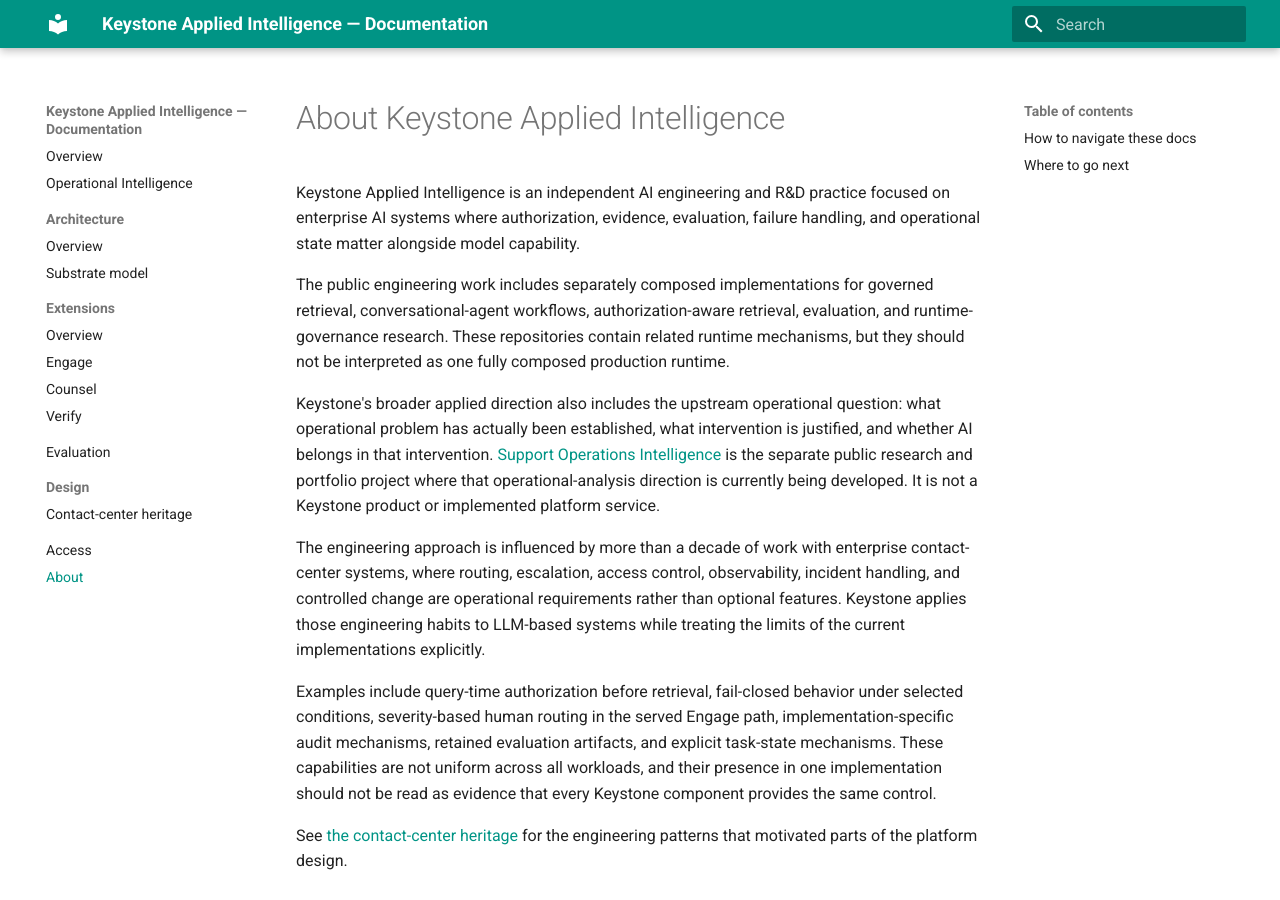
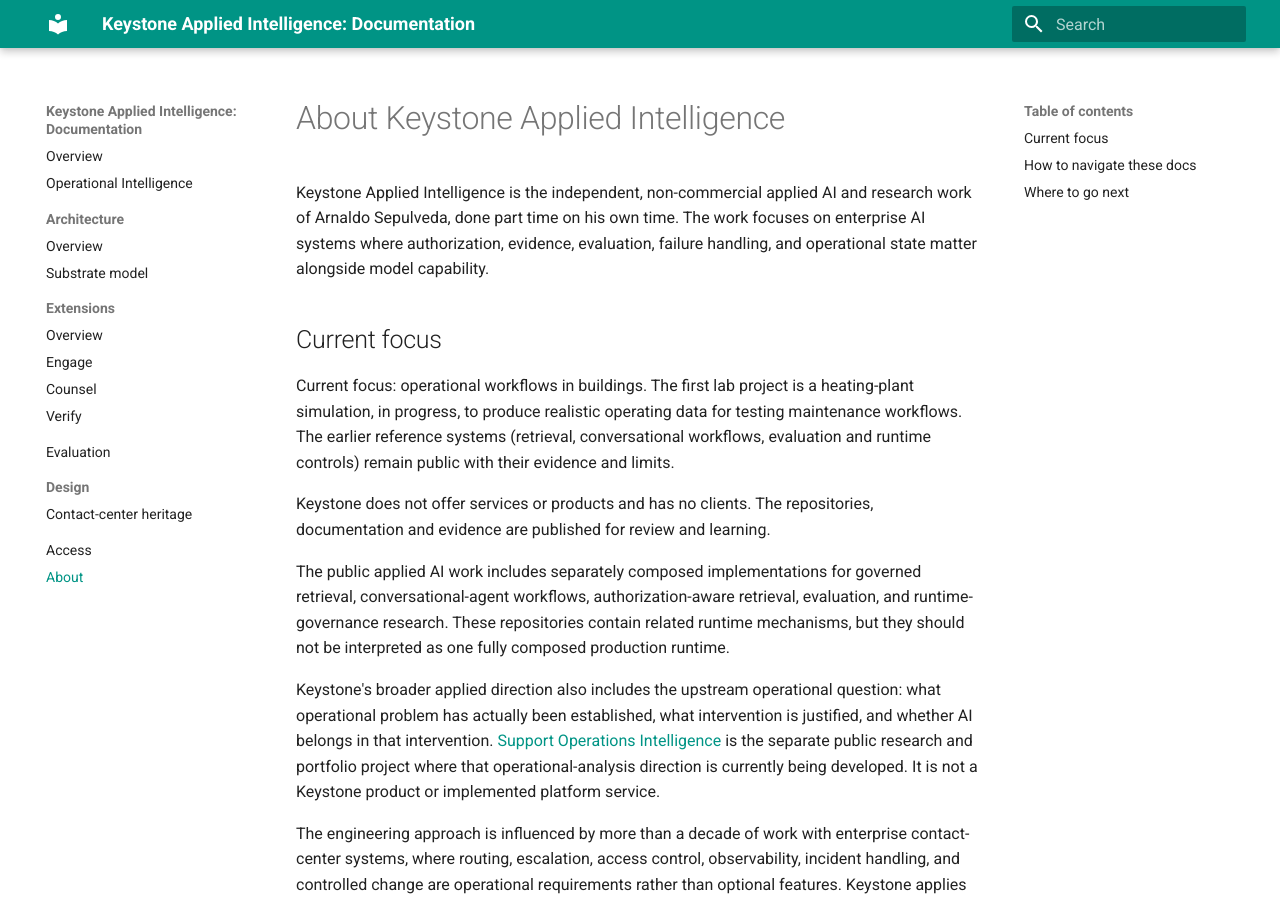
Before and after one commit to getkeystone/keystone-platform-docs, an MkDocs documentation site: the page built from docs/about.md, in a window 1280 px wide and 900 px high. Built offline with MkDocs 1.6.1 and Material for MkDocs 9.7.7, drawn with Linux system fonts in a browser that asks for light colours; some of the changed text lies outside the part shown.

Commit message:
Align public copy to independent, non-commercial positioning (#4)

```diff
--- a/docs/about.md
+++ b/docs/about.md
@@ -1,10 +1,16 @@
 # About Keystone Applied Intelligence
 
-Keystone Applied Intelligence is an independent AI engineering and R&D practice
-focused on enterprise AI systems where authorization, evidence, evaluation,
+Keystone Applied Intelligence is the independent, non-commercial applied AI and research work of Arnaldo Sepulveda, done part time on his own time.
+The work focuses on enterprise AI systems where authorization, evidence, evaluation,
 failure handling, and operational state matter alongside model capability.
 
-The public engineering work includes separately composed implementations for
+## Current focus
+
+Current focus: operational workflows in buildings. The first lab project is a heating-plant simulation, in progress, to produce realistic operating data for testing maintenance workflows. The earlier reference systems (retrieval, conversational workflows, evaluation and runtime controls) remain public with their evidence and limits.
+
+Keystone does not offer services or products and has no clients. The repositories, documentation and evidence are published for review and learning.
+
+The public applied AI work includes separately composed implementations for
 governed retrieval, conversational-agent workflows, authorization-aware
 retrieval, evaluation, and runtime-governance research. These repositories
 contain related runtime mechanisms, but they should not be interpreted as one
@@ -69,11 +75,4 @@ Execution**. Its bounded public reference implementation is
 
 ## Where to go next
 
-For the employer-facing engineering narrative and a walkthrough of the current
-platform work, see
-[getkeystone.ai/platform/](https://getkeystone.ai/platform/).
-
-Keystone is independent engineering and research work. For technical review or
-hiring conversations, see
-[arnaldosepulveda.com](https://arnaldosepulveda.com) or
-[LinkedIn](https://linkedin.com/in/arnaldosepulveda).
+For the platform overview and a walkthrough of the reference systems, see [getkeystone.ai/platform](https://getkeystone.ai/platform/). For background on the author, see [arnaldosepulveda.com](https://arnaldosepulveda.com).
--- a/docs/design/heritage.md
+++ b/docs/design/heritage.md
@@ -140,7 +140,7 @@ external-consequence enforcement.
 The design perspective is informed by 12+ years of enterprise contact-center and
 cloud-systems work at Genesys, including production investigation, escalation,
 routing, integrations, migrations, and operational documentation, followed by
-hands-on AI engineering since late 2024.
+hands-on applied AI work since late 2024.
 
 That experience supports the design interpretation on this page. It is not
 evaluation evidence for Keystone's implementation claims.
--- a/mkdocs.yml
+++ b/mkdocs.yml
@@ -1,4 +1,4 @@
-site_name: Keystone Applied Intelligence — Documentation
+site_name: "Keystone Applied Intelligence: Documentation"
 site_description: >-
   Engineering documentation for Keystone Applied Intelligence: operational
   intelligence, retrieval, conversational AI, evaluation, implementation
```
Also changed, not shown: README.md (+1 -1 lines), docs/access.md (+1 -1 lines), docs/index.md (+10 -4 lines).
